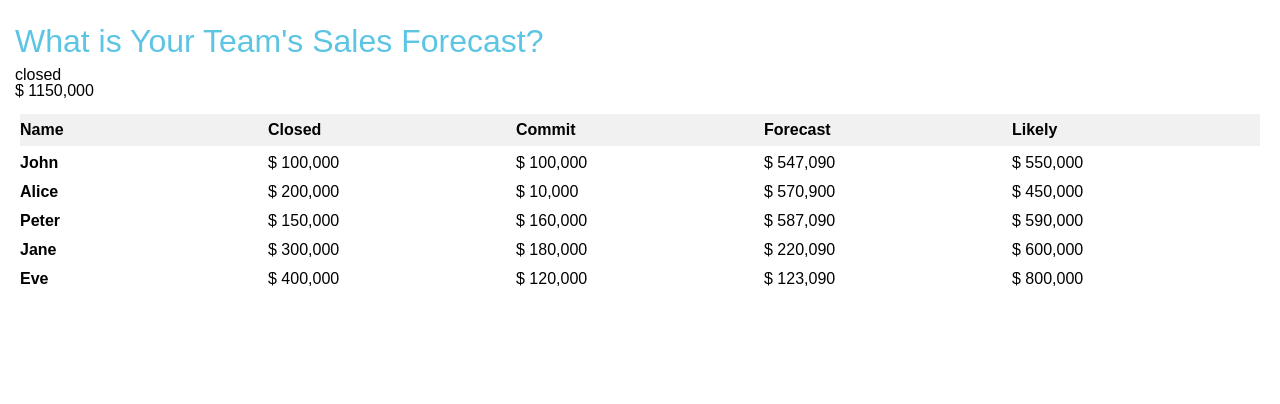
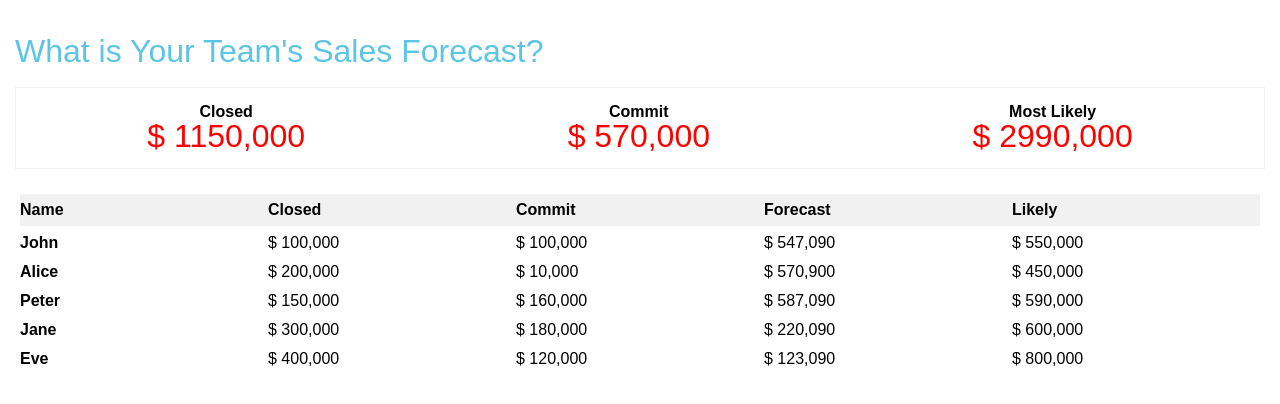
Before and after one commit to 9yoi/react-dashboard, a React (Create React App) app: page / in a window 1280 px wide. Shown: the top 404 px of the page. Built offline with nearby package versions, Linux system fonts and the light colour scheme; a web font is replaced by a local one.

Commit message:
complete summary section

```diff
--- a/src/App.css
+++ b/src/App.css
@@ -81,17 +81,32 @@ ul, li
 }
 
 .app-header {
-  margin-top: 10px;
+  margin-top: 20px;
   color: #5cc5e3;
   font-size: 2em;
 }
 
 .app-summary {
-  margin-top: 10px;
+  margin-top: 20px;
+  display: flex;
+  flex-direction: row;
+  justify-content: space-around;
+  text-align: center;
+  align-items: center;
+  border: solid 1px #f1f1f1;
+  height: 5em;
 }
 
+.summary-header {
+  font-weight: bold;
+}
+
+.summary-value {
+  color: red;
+  font-size: 2em;
+}
 .app-table {
-  margin-top: 10px;
+  margin-top: 20px;
   flex-direction: column;
 }
 
--- a/src/App.js
+++ b/src/App.js
@@ -32,12 +32,8 @@ function Row ({fields, headers}) {
 function Summary ({name, value}) {
   return (
     <div className="summmary-part">
-      <div className="summary-header">
-      {name}
-      </div>
-       <div className="summary-value">
-      {value}
-      </div>
+      <div className="summary-header">{name} </div>
+      <div className="summary-value">{value} </div>
     </div>
   )
 }
@@ -48,7 +44,8 @@ class App extends Component {
     super(props);
     this.state = {
       data: this.props.data,
-      headers: this.getHeaders(this.props.data[0])
+      headers: this.getHeaders(this.props.data[0]),
+      summary: this.createSummary(this.props.data)
     };
   }
 
@@ -93,7 +90,11 @@ class App extends Component {
       likely += person.likely.content;
     });
 
-    return <Summary name='closed' value={formatCurrency(closed)}/>
+    return {
+      closed: formatCurrency(closed),
+      commit: formatCurrency(commit),
+      likely: formatCurrency(likely)
+    }
   }
 
   render() {
@@ -103,7 +104,9 @@ class App extends Component {
           <h1>What is Your Team's Sales Forecast?</h1>
         </div>
         <div className="app-summary">
-          {this.createSummary(this.state.data)}
+          <Summary name='Closed' value={this.state.summary.closed}/>
+          <Summary name='Commit' value={this.state.summary.commit}/>
+          <Summary name='Most Likely' value={this.state.summary.likely}/>
         </div>
         <div className="app-table">
           <div className="header row">
```
